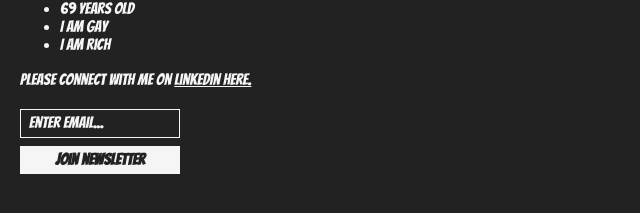
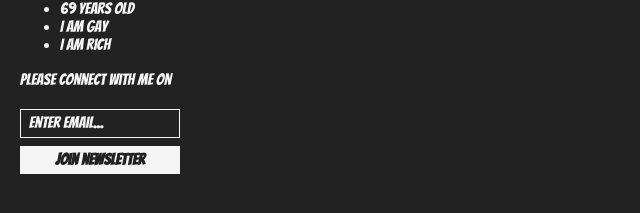
Before and after one commit to chakrahun/Personal-Website, a plain HTML site: page index.html in a window 1280 px wide. Shown: the part 439-652 px from the top of the page, without its empty margins (0-640 px from the left). Drawn offline with nearby package versions, Linux system fonts and the light colour scheme; a web font is replaced by a local one.

Commit message:
Update index.html

```diff
--- a/index.html
+++ b/index.html
@@ -14,7 +14,7 @@
             <li> I am gay </li>
             <li> I am rich </li>
         </ul>
-        <p>Please connect with me on <a href="_blank">LinkedIn here.</a>
+        <p>Please connect with me on <a LinkedIn here.</a>
         <input type="text" placeholder="Enter email...">
         <button>Join newsletter</button>
     </body>
```
